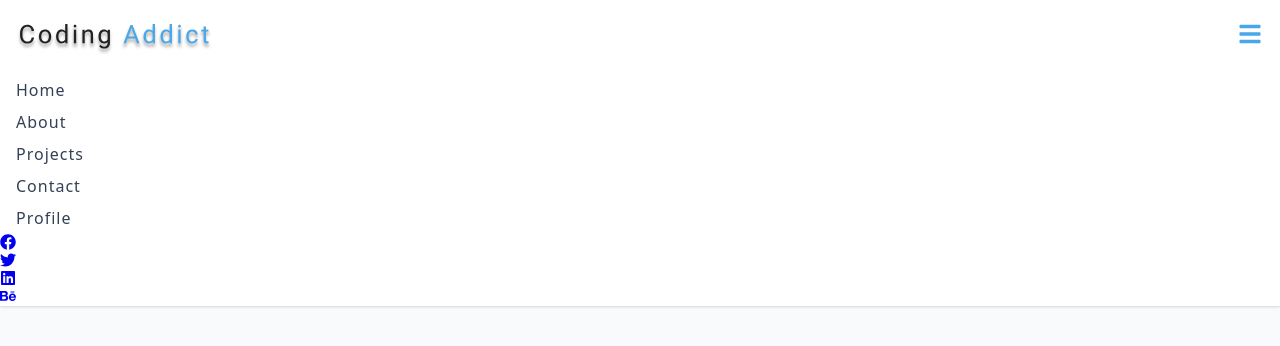
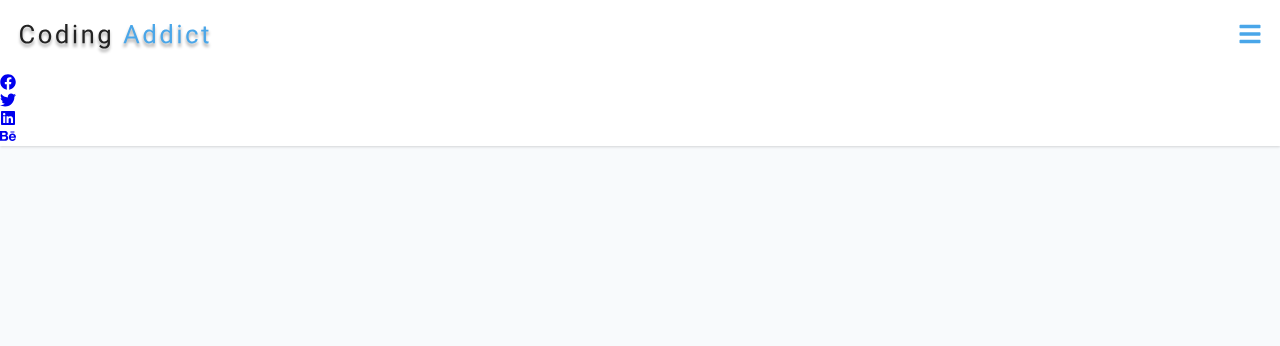
Before and after one commit to arianbod/react-navbar, a React (Vite) app: page / in a window 1280 px wide. Shown: the top 346 px of the page. Built offline with nearby package versions, Linux system fonts and the light colour scheme.

Commit message:
useRef has been added

```diff
--- a/src/components/Menu.jsx
+++ b/src/components/Menu.jsx
@@ -1,9 +1,21 @@
 import React from 'react';
 
-const Menu = ({ links }) => {
-	console.log(links);
+const Menu = ({
+	links,
+	showLinksState,
+	linksContainerRef,
+	linksRef,
+	linkStyles,
+}) => {
+	console.log(showLinksState);
 	return (
-		<ul className='links'>
+		<div
+			className='links-container'
+			style={linkStyles}
+			ref={linksContainerRef}>
+			<ul
+				className='links'
+				ref={linksRef}>
 				{links.map((menuItem) => {
 					const { id, text, url } = menuItem;
 					return (
@@ -13,6 +25,7 @@ const Menu = ({ links }) => {
 					);
 				})}
 			</ul>
+		</div>
 	);
 };
 
```
Lines whose indentation alone changed are shown as unchanged.
